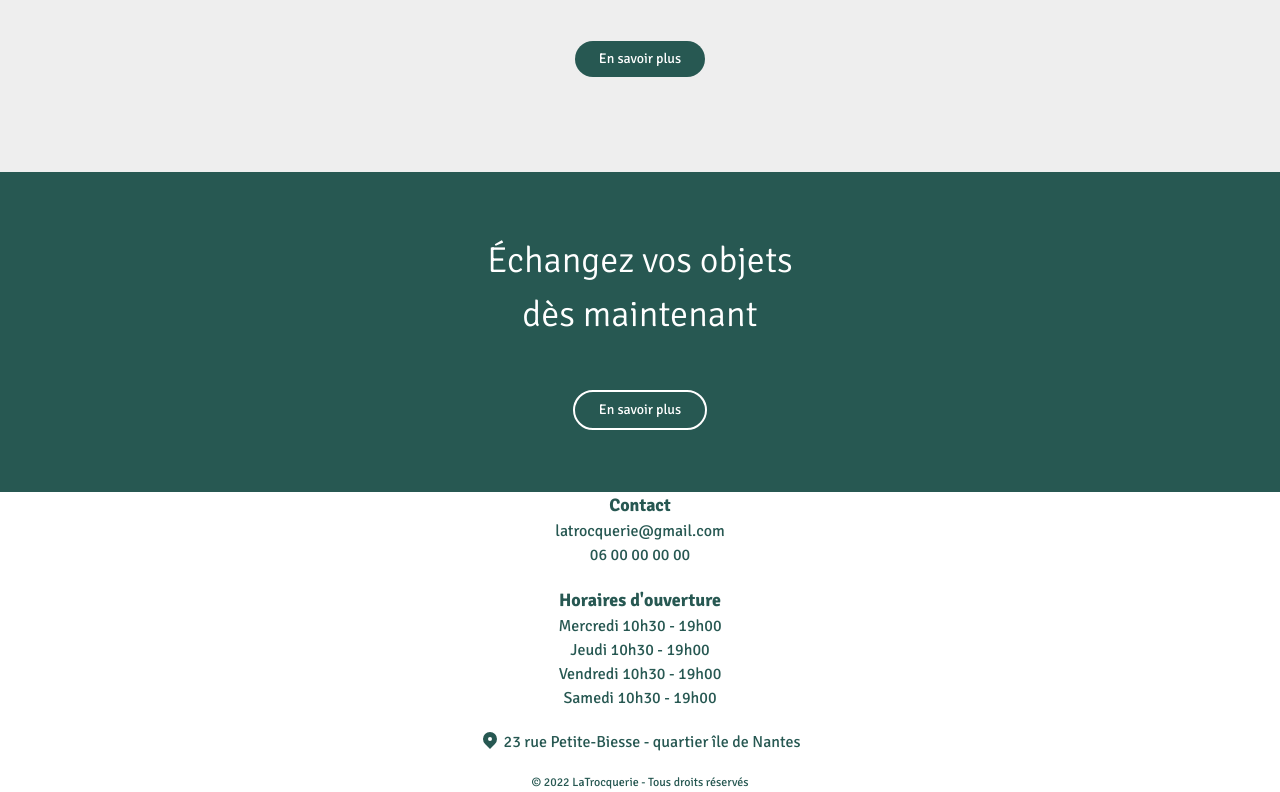
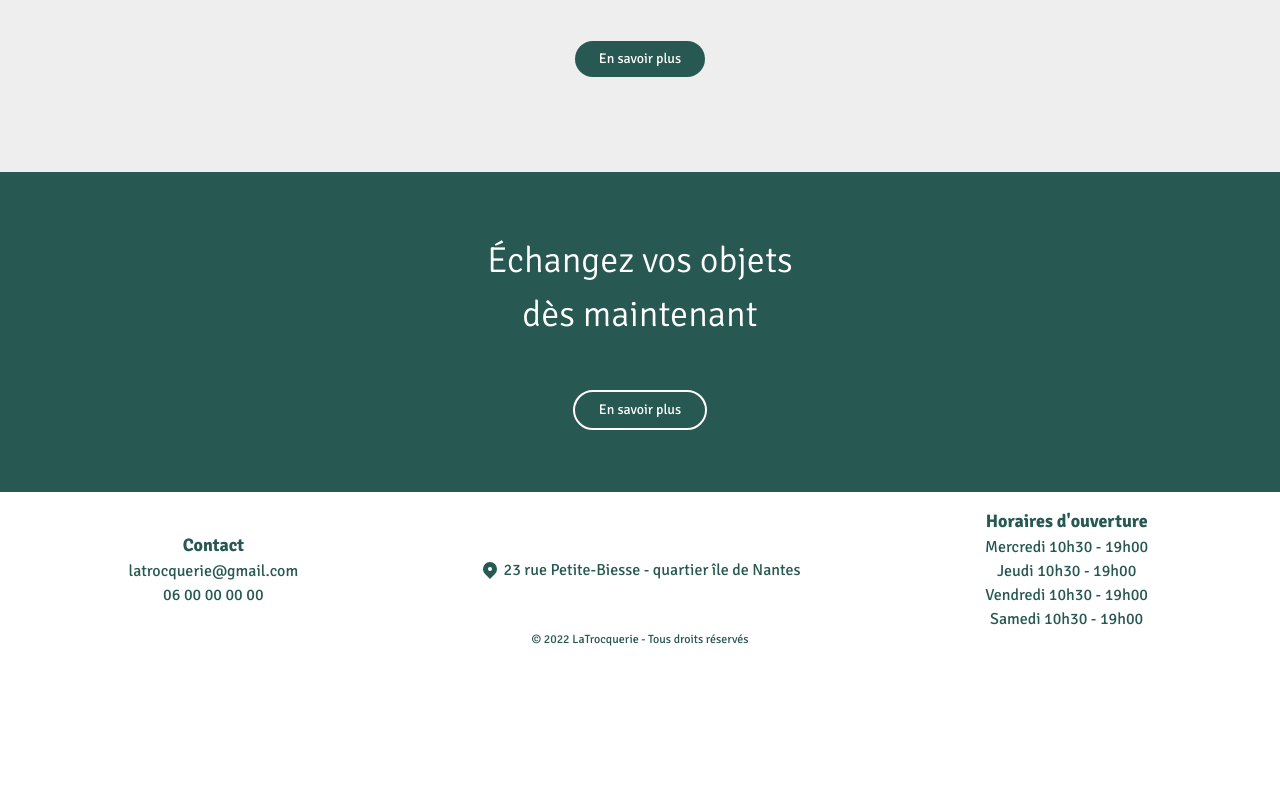
Before and after one commit to anarkhya/React-Dynamic-Components, a React (Create React App) app: page / in a window 1280 px wide. Shown: the part 358-1150 px from the top of the page. After the commit the page ends 1023 px from the top, so only its background shows below. Built offline with nearby package versions, Linux system fonts and the light colour scheme.

Commit message:
amélioration composant footer (desktop)

```diff
--- a/src/components/Footer.jsx
+++ b/src/components/Footer.jsx
@@ -5,24 +5,26 @@ import FooterData from "../data/FooterData";
 const Footer = () => {
   return (
     <div className={FooterData.cls}>
-      <div className="flex flex-col items-center text-center text-vert gap-5">
-        <div className="list-none">
+      <div className="py-4 flex flex-col items-center md:flex-row md:flex-wrap md:gap-0 text-center text-vert gap-5">
+        <div className="md:order-1 md:basis-1/3 list-none">
           <h2 className="text-h2 font-bold">{FooterData.titleContact}</h2>
           {FooterData.contact.map((contact) => (
             <li key={contact.id}>{contact.contact}</li>
           ))}
         </div>
-        <div className="list-none">
+        <div className="md:order-3 md:basis-1/3 list-none">
           <h2 className="text-h2 font-bold">{FooterData.titleHoraires}</h2>
           {FooterData.horaires.map((horaire) => (
             <li key={horaire.id}>{horaire.horaire}</li>
           ))}
         </div>
-        <p className="flex gap-1">
+        <p className="md:order-2 md:basis-1/3 flex justify-center items-center gap-1">
           <LocationMarkerIcon className="h-5" />
           {FooterData.address}
         </p>
-        <p className="text-mini">{FooterData.copyright}</p>
+        <p className="md:order-last md:basis-full text-mini">
+          {FooterData.copyright}
+        </p>
       </div>
     </div>
   );
```
